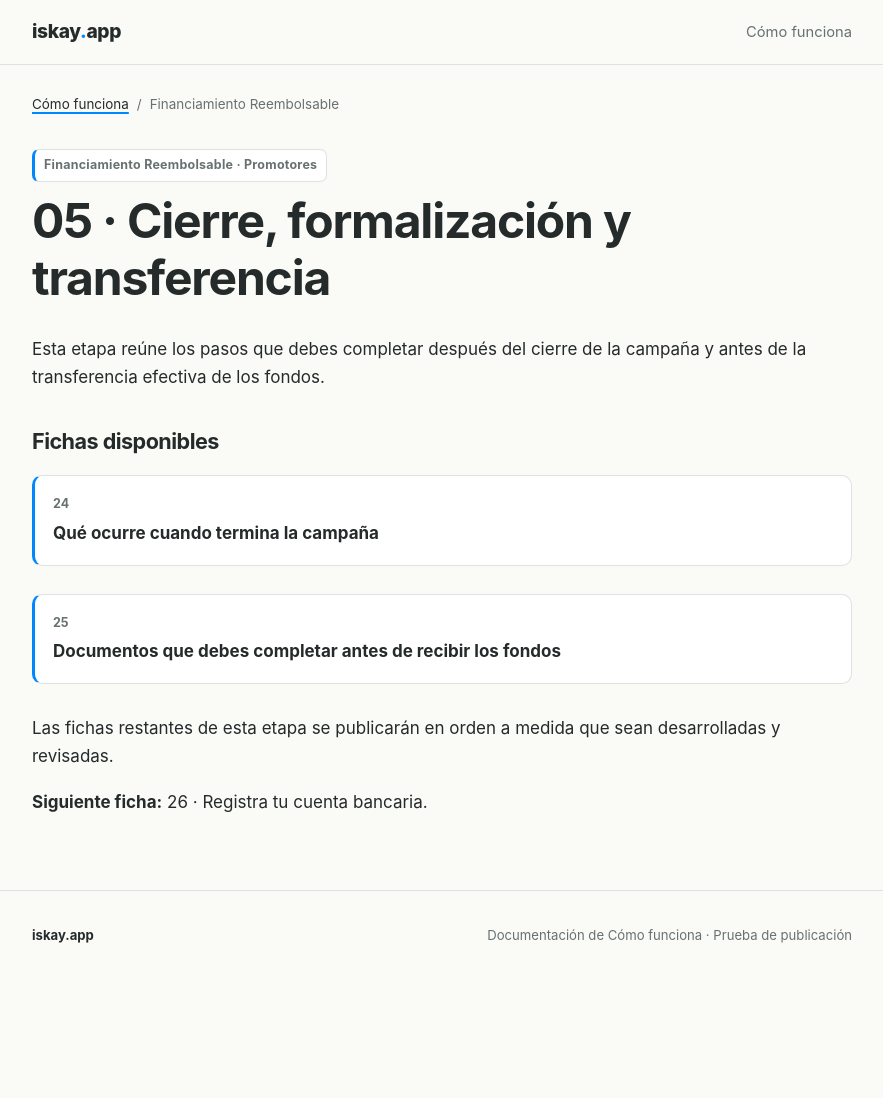
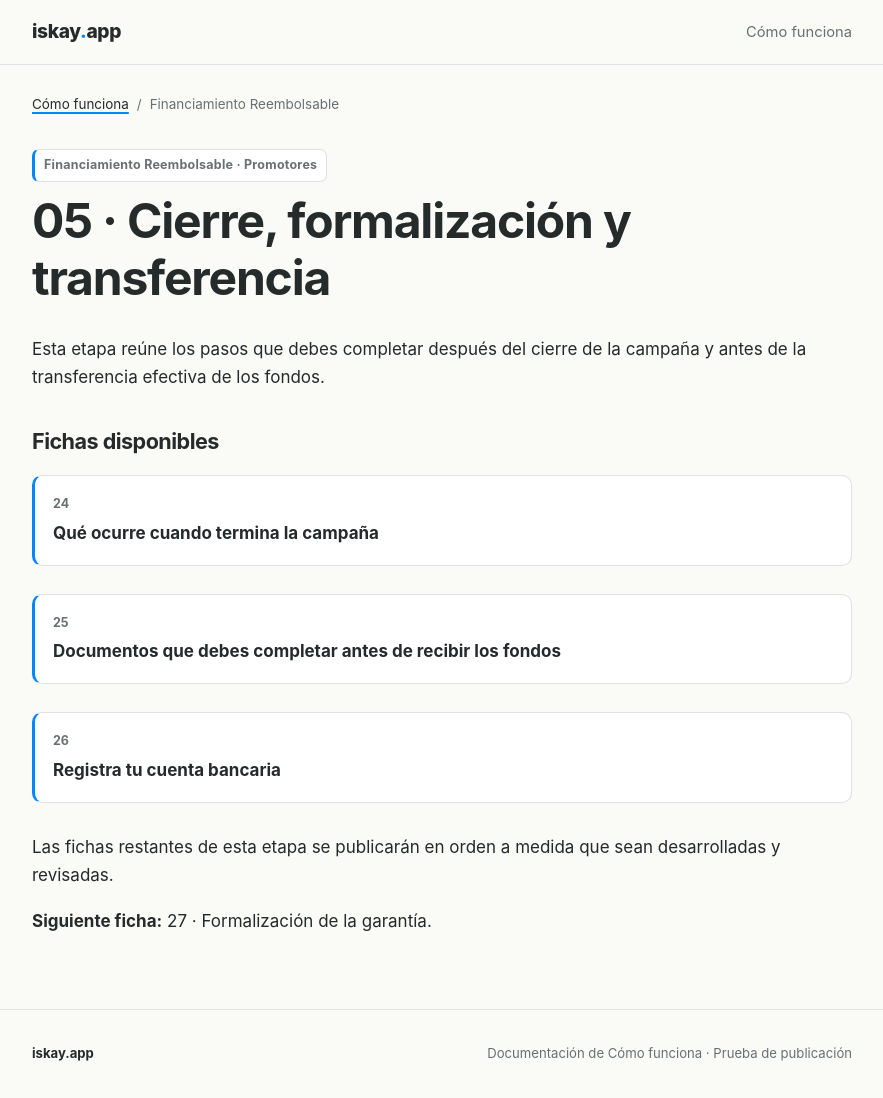
Before and after one commit to iskayApp/como-funciona, a Jekyll site: the page built from ideas/financiamiento-reembolsable/promotores/05-cierre-formalizacion-transferencia/index.md, in a window 1280 px wide and 1098 px high. Shown: the whole window, without its empty margins (198-1081 px from the left). Built offline with Jekyll 4.4.1, drawn with Linux system fonts in a browser that asks for light colours.

Commit message:
docs: actualizar indice etapa 05 con ficha 26

```diff
--- a/ideas/financiamiento-reembolsable/promotores/05-cierre-formalizacion-transferencia/index.md
+++ b/ideas/financiamiento-reembolsable/promotores/05-cierre-formalizacion-transferencia/index.md
@@ -16,8 +16,9 @@ Esta etapa reúne los pasos que debes completar después del cierre de la campa
 <ul class="topic-list">
   <li><a href="{{ '/financiamiento-reembolsable/promotores/cierre-formalizacion-transferencia/que-ocurre-cuando-termina-la-campana/' | relative_url }}"><span class="topic-number">24</span><strong>Qué ocurre cuando termina la campaña</strong></a></li>
   <li><a href="{{ '/financiamiento-reembolsable/promotores/cierre-formalizacion-transferencia/documentos-que-debes-completar-antes-de-recibir-los-fondos/' | relative_url }}"><span class="topic-number">25</span><strong>Documentos que debes completar antes de recibir los fondos</strong></a></li>
+  <li><a href="{{ '/financiamiento-reembolsable/promotores/cierre-formalizacion-transferencia/registra-tu-cuenta-bancaria/' | relative_url }}"><span class="topic-number">26</span><strong>Registra tu cuenta bancaria</strong></a></li>
 </ul>
 
 Las fichas restantes de esta etapa se publicarán en orden a medida que sean desarrolladas y revisadas.
 
-**Siguiente ficha:** 26 · Registra tu cuenta bancaria.
+**Siguiente ficha:** 27 · Formalización de la garantía.
```
